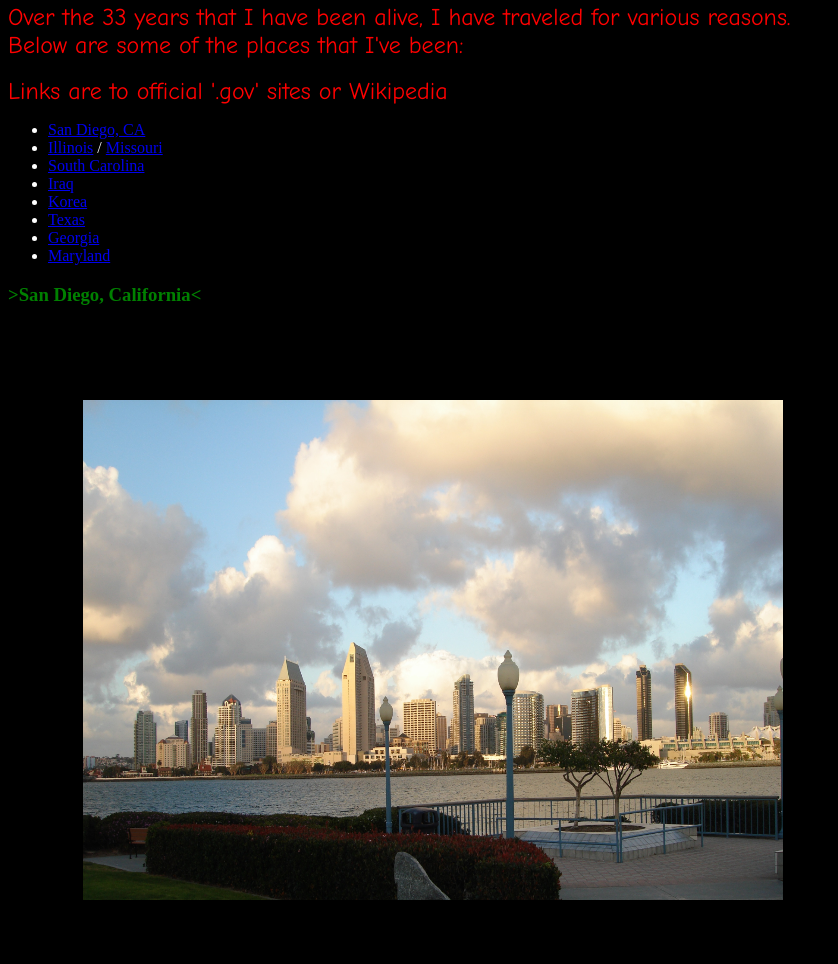
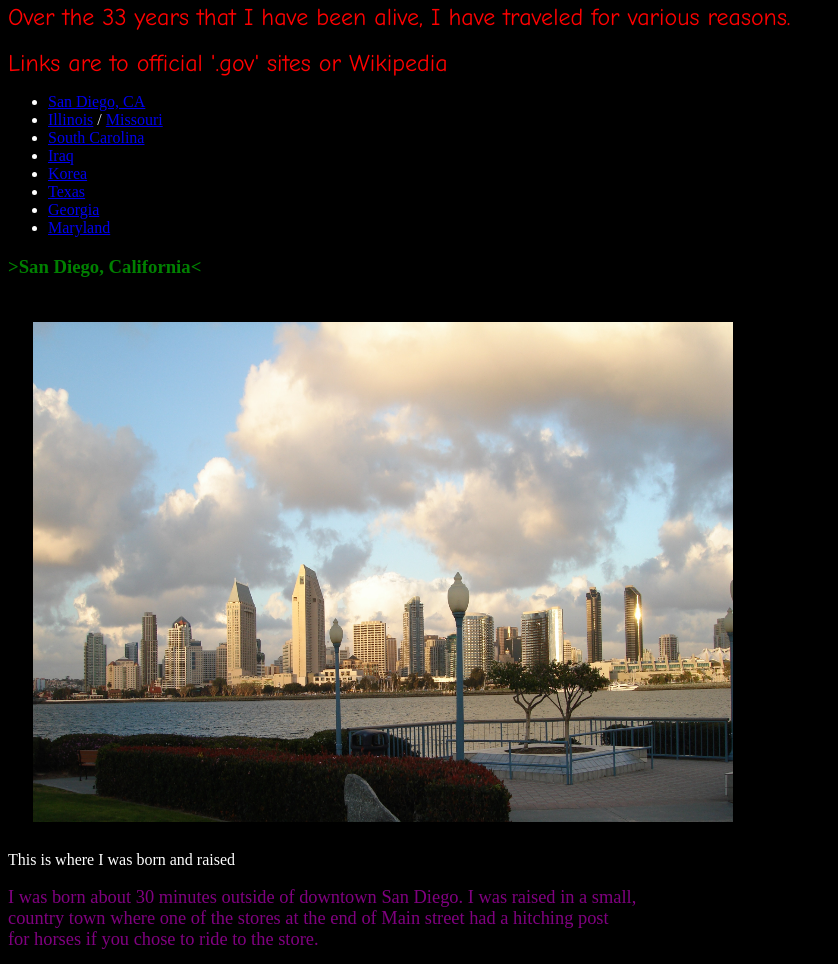
Before and after one commit to platypus87/html-me-something, a plain HTML site: page index.html in a window 1280 px wide. Shown: the part 116-1080 px from the top of the page, without its empty margins (0-838 px from the left). Drawn offline with Linux system fonts and the light colour scheme.

Commit message:
Add files via upload

```diff
--- a/index.html
+++ b/index.html
@@ -8,7 +8,8 @@
 
 	<body><h1>Oh! The Places I've Been</h1>
 	<article class="slant">Over the 33 years that I have been alive, I have traveled for various reasons.<br>
-	Below are some of the places that I've been:</article>
+	</article>
+
 	<br>
 	<header class="slant" >Links are to official '.gov' sites or Wikipedia</header>
 	<ul><li><a href="https://www.sandiego.gov/">San Diego, CA</a></li>
@@ -24,6 +25,9 @@
 	<article><h3 class="attempt">&gtSan Diego, California&lt</h3>
 	<img id="picture" src="images\San_Diego_Coronado.jpg" alt="San Diego from Coronado Island" width="700" height="500"><br>
 	This is where I was born and raised</article>
+	<p>I was born about 30 minutes outside of downtown San Diego. I was raised in a small, <br>
+		country town where one of the stores at the end of Main street had a hitching post<br>
+		for horses if you chose to ride to the store.</p>
 
 	<article><h3 class="attempt">&gtSpringfiled, Illinois and St. Louis, Missouri&lt</h3>
 	<img id="picture" src="images\Lincoln_Tomb.jpg" alt="Lincoln's Tomb and Lucky Nose" width="450" height="500"><br>
@@ -39,11 +43,15 @@
 	<article><h3 class="attempt">&gtBaghdad, Iraq&lt</h3>
 	<img id="picture"src="images\Al_Faw_Palace.jpg" alt="Al Faw Palace in Baghdad, Iraq" width="700" height="500"><br>
 	I went to Iraq when I was in the military and reenlisted on top of this palace</article>
+	<p>I had just been promoted and knew I was at the end of my first enlistment. <br>
+		I knew it was a good time to take advantage of the experience and get some <br>
+		good training and a sweet reenlistment bonus!</p>
 
 	<article><h3 class="attempt">&gtSeoul, South Korea&lt</h3>
 	<img id="picture"src="images\Blue_House.jpg" alt="South Korean Capitol building" width="700" height="500"><br>
 	I got to visit Seoul when I was learning Korean in 2011</article>
-
+	<p>I went back to DLI for Intermediate Korean. Part of that program was spending<br>
+		a month in Seoul and attending college classe there.</p>
 	<article><h3 class="attempt">&gtSan Antonio and Austin, Texas&lt</h3>
 	<img id="picture"src="images\Austin_TX.jpg" alt="The Capitol of Texas" width="700" height="500"><br>
 	I drove from California to Austin, Texas with my younger brother when he moved there</article>
--- a/styles.css
+++ b/styles.css
@@ -7,6 +7,11 @@ h1{
 	text-align: center;
 	background-color:black;
 	color: white;}
+
+p{
+	font-size: 115%;
+	color: purple;
+}
 
 footer{
 	font-size:75%;
@@ -26,8 +31,9 @@ footer{
 	font-family: "Comic Sans MS";
 }
 #picture{
-	margin-top: 75px;
-	margin-bottom: 75px;
-	margin-left: 75px;
-	margin-right: 75px
+	padding-top: 25px;
+	padding-bottom: 25px;
+	padding-left: 25px;
+	padding-right: 25px
+	border-radius: 50%;
 }
```
